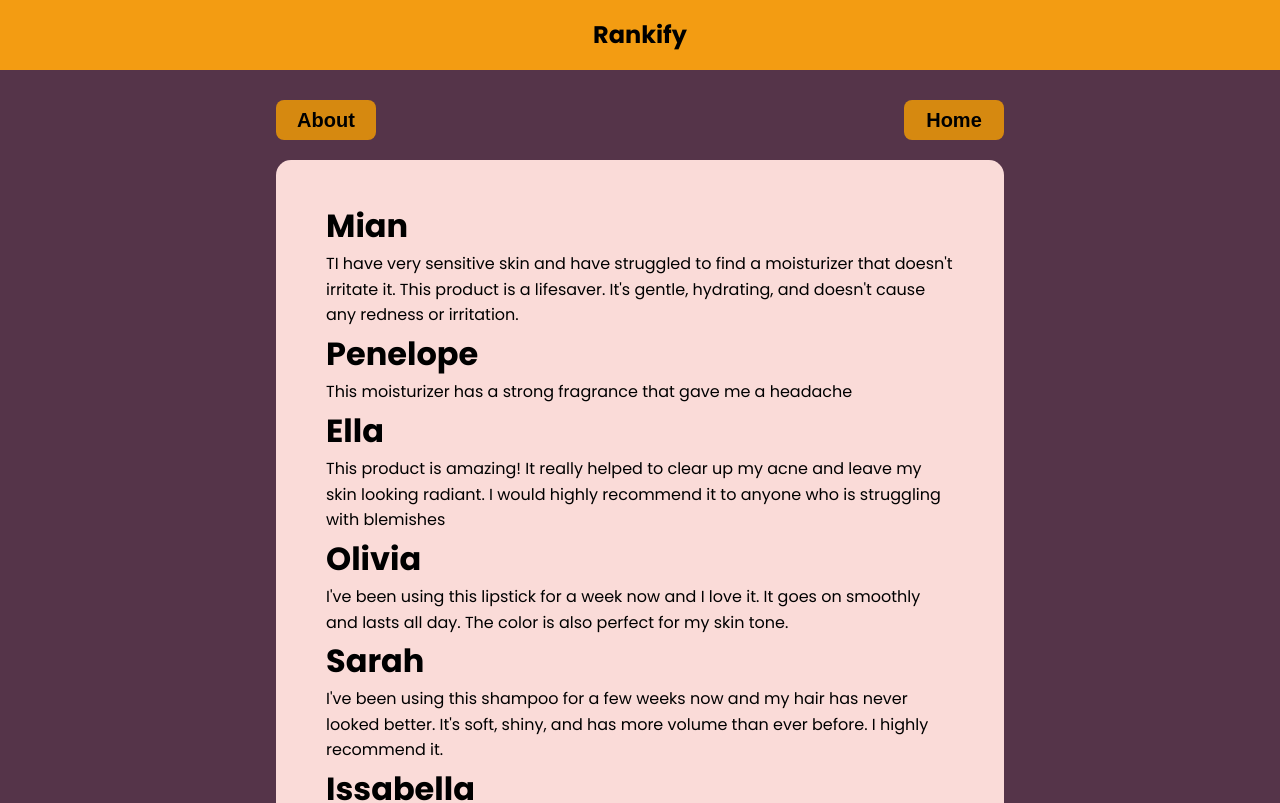
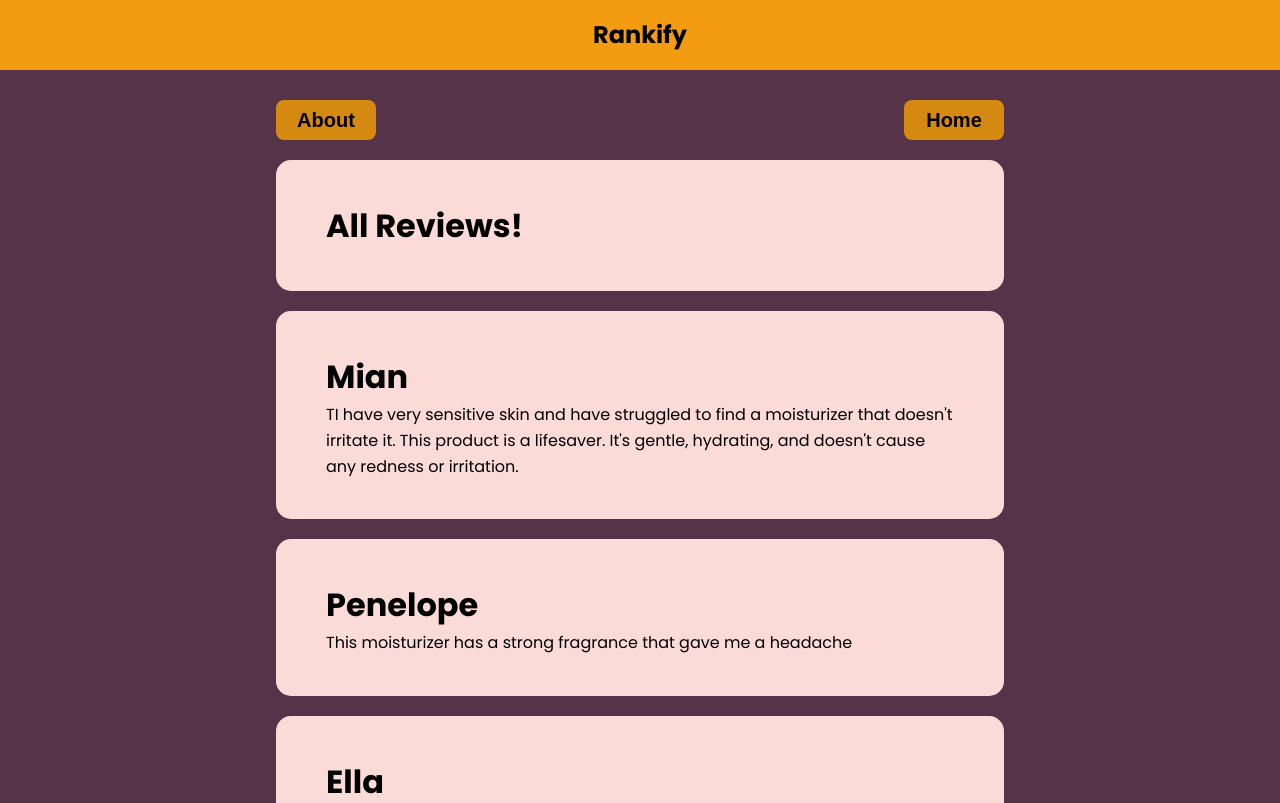
Before and after one commit to ReicaD/Service-Rating, a React (Create React App) app in the folder ratings/: page /see_reviews in a window 1280 px wide. Shown: the top 803 px of the page. Built offline with nearby package versions, Linux system fonts and the light colour scheme; the HTML template or start-up script is replaced by a standard one.

Commit message:
file modified with homepage component WIP

```diff
--- a/ratings/src/components/SeeReviews.jsx
+++ b/ratings/src/components/SeeReviews.jsx
@@ -5,25 +5,26 @@ import ReviewData from "../Data/ReviewData";
 // import { Link, NavLink } from "react-router-dom";
 
 function SeeReviews() {
-  const [reviews, setReviews] = useState(ReviewData)
+  const [reviews, setReviews] = useState(ReviewData);
 
   //  console.log(reviews);
   return (
     <div>
       <MyCard>
+        <h1>All Reviews!</h1>
+      </MyCard>
 
       {reviews.map((review) => (
+        <MyCard>
           <div key={review.id}>
             <h1>{review.name}</h1>
             <p>{review.comment}</p>
-           <h1></h1>
           </div>
+        </MyCard>
       ))}
-       </MyCard>
     </div>
   );
 }
-
 
 export default SeeReviews;
 
@@ -31,10 +32,14 @@ function SeeReviews() {
 //   newReviews.id = uuidv4()
 //   setReviews([newReviews, ...reviews])
 // }
-      {/* <NavLink to="/home" activeclassname="active">
+{
+  /* <NavLink to="/home" activeclassname="active">
       Home
       </NavLink>
       <NavLink to="/about" activeclassname="active">
       About
-    </NavLink>  */}
-    {/* <Link to="/home" ></Link> */}
+    </NavLink>  */
+}
+{
+  /* <Link to="/home" ></Link> */
+}
```
Lines whose indentation alone changed are shown as unchanged.
